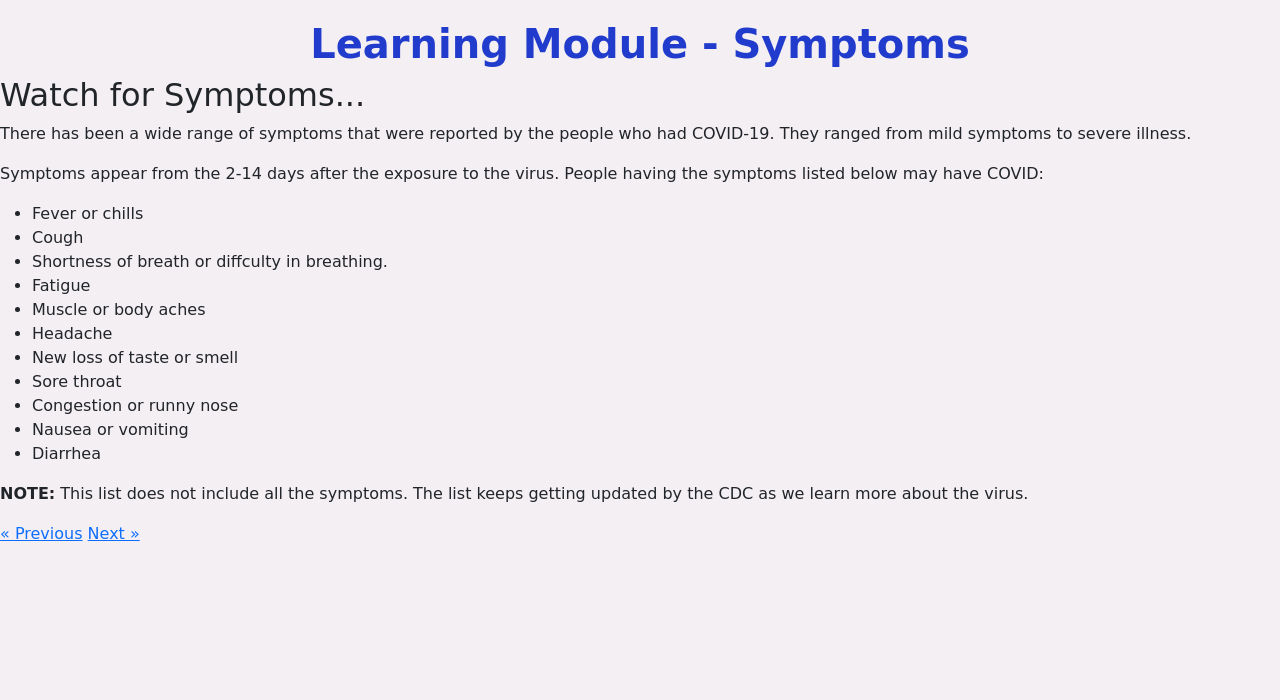
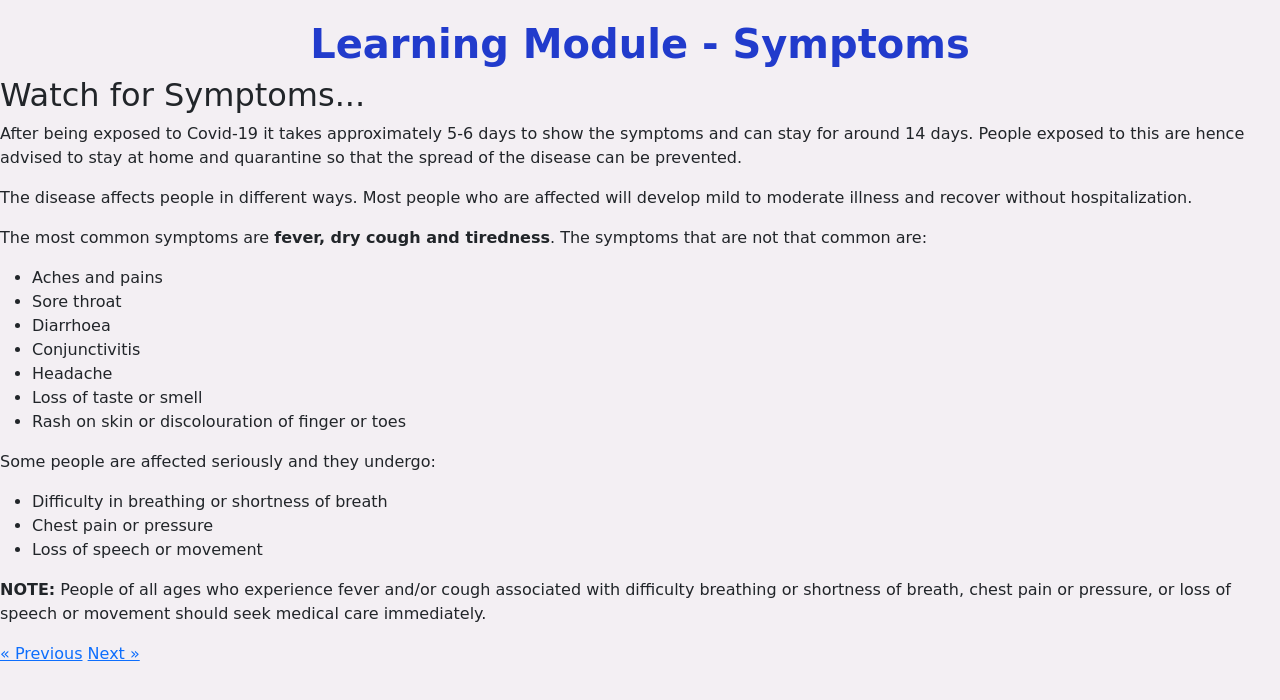
Before and after one commit to Aartipote/CITS5505_PROJ, a Flask app: page /symptoms in a window 1280 px wide. Shown: the part 56-756 px from the top of the page. Run offline with Flask 2, Linux system fonts and the light colour scheme; a user stored in the database is signed in; some libraries are stand-ins or nearby versions.

Commit message:
resolved subsmission page issue

```diff
--- a/app/templates/safe_practices.html
+++ b/app/templates/safe_practices.html
@@ -11,12 +11,14 @@
         <div class="hygiene-video-container-1">
             <!-- <iframe width="560" height="315" src="https://www.youtube.com/watch?v=REB-Mm_7nJU">
             </iframe> -->
+            <p>Always be aware of the development of the disease and national policies that are affective in your country in order to stop the spread of the disease. Follow the rules, even if they are inconvenient today, they will protect you tomorrow.</p>
+            <p>Some of the measure to be taken to prevent covid can be understood and learnt in the below video. Click of the video to watch!!!</p>
             <h2><u>Steps to prevent spread of the virus:</u></h2>
-            <iframe width="800" height="515" src="https://www.youtube.com/embed/8c_UJwLq8PI" frameborder="0" allowfullscreen></iframe>
+            <iframe width="800" height="495" src="https://www.youtube.com/watch?v=8c_UJwLq8PI" frameborder="0" allowfullscreen></iframe>
         </div>
         <div class="hygiene-video-container-2">
             <h2><u>Precautions to take while going back to work:</u></h2>
-            <iframe width="800" height="515" src="https://www.youtube.com/embed/REB-Mm_7nJU" frameborder="0" allowfullscreen></iframe>
+            <iframe width="800" height="495" src="https://www.youtube.com/watch?v=HG7eOw-1F6w" frameborder="0" allowfullscreen></iframe>
         </div>
         <div class="nextprev">
             <a href="/aboutcovid" class="previous">&laquo; Previous</a>
--- a/app/templates/symptoms.html
+++ b/app/templates/symptoms.html
@@ -10,24 +10,30 @@
         <div class="content-aboutcovid-page">
             <h2>Watch for Symptoms...</h2>
             <p>
-                There has been a wide range of symptoms that were reported by the people who had COVID-19. They ranged from mild symptoms to severe illness.
+                After being exposed to Covid-19 it takes approximately 5-6 days to show the symptoms and can stay for around 14 days. People exposed to this are hence advised to stay at home and quarantine so that the spread of the disease can be prevented.
             </p>
-            <p>Symptoms appear from the 2-14 days after the exposure to the virus. People having the symptoms listed below may have COVID: </p>
+            <p>The disease affects people in different ways. Most people who are affected will develop mild to moderate illness and recover without hospitalization.  </p>
+
+            <p>The most common symptoms are <b>fever, dry cough and tiredness</b>. The symptoms that are not that common are:</p>
             <ul>
-                <li>Fever or chills</li>
-                <li>Cough</li>
-                <li>Shortness of breath or diffculty in breathing.</li>
-                <li>Fatigue</li>
-                <li>Muscle or body aches</li>
+                <li>Aches and pains</li>
+                <li>Sore throat</li>
+                <li>Diarrhoea</li>
+                <li>Conjunctivitis</li>
                 <li>Headache</li>
-                <li>New loss of taste or smell</li>
-                <li>Sore throat</li>
-                <li>Congestion or runny nose</li>
-                <li>Nausea or vomiting</li>
-                <li>Diarrhea</li>
+                <li>Loss of taste or smell</li>
+                <li>Rash on skin or discolouration of finger or toes</li>
+            </ul>
+
+            <p>Some people are affected seriously and they undergo:</p>
+            <ul>
+                <li>Difficulty in breathing or shortness of breath</li>
+                <li>Chest pain or pressure</li>
+                <li>Loss of speech or movement</li>
             </ul>
             <p>
-                <b>NOTE:</b> This list does not include all the symptoms. The list keeps getting updated by the CDC as we learn more about the virus.
+
+                <b>NOTE:</b> People of all ages who experience fever and/or cough associated with difficulty breathing or shortness of breath, chest pain or pressure, or loss of speech or movement should seek medical care immediately.
             </p>
         </div>
         <div class="nextprev">
--- a/app/views.py
+++ b/app/views.py
@@ -209,6 +209,7 @@ def whattodo():
 @app.route('/assessment',methods=['GET','POST'])
 @login_required
 def assessment():
+
     form = AssessmentForm()
     ques1 = 'Vaccination can lead to an increase in mutation.'
     ques2 = 'Covid-19 is a'
@@ -217,10 +218,15 @@ def assessment():
 
     questions = [ques1,ques2,ques3,ques4]
 
+
+
     actual_answers = ['No','Virus','False','Sore throat']
     if request.method == 'POST':
         user_answers = [request.form.get('question1'),request.form.get('question2'),request.form.get('question3'),request.form.get('question4')]
         sep = "/"
+
+
+
         user_answer_concat = sep.join(user_answers)
 
         user_row = User.query.get(current_user.id)
@@ -232,7 +238,8 @@ def assessment():
     return render_template("assessment.html" , name=current_user.username,questions=questions)
 
 
-@app.route('/submission',methods=['GET'])
+
+@app.route('/submission',methods=['GET','POST'])
 @login_required
 def submission():
     form = AssessmentForm()
@@ -248,17 +255,24 @@ def submission():
     user_row_subm = User.query.get(current_user.id)
     ans_string = user_row_subm.answers
     ans = ans_string.split('/')
-    actual_answers = ['No','Virus','False','Sore throat']
-    tot_value = 0
-    answer_correctness=[]
-    for x in range(len(actual_answers)):
-        if(ans[x]==actual_answers[x]):
-            tot_value +=1
-            answer_correctness.append('Correct')
-        else:
-            answer_correctness.append('In-correct')
+    if len(ans) == 1 and ans[0]=='':
+        flash("You need to do the assessment before you can check the Submissions!!!")
+        return redirect(url_for('assessment'))
+    else:
+        actual_answers = ['No','Virus','False','Sore throat']
+        tot_value = 0
+        answer_correctness=[]
+        for x in range(len(actual_answers)):
+            if(ans[x]==actual_answers[x]):
+                tot_value +=1
+                answer_correctness.append('Correct')
+            else:
+                answer_correctness.append('In-correct')
 
-    return render_template("submission.html",form = form, name=current_user.username,ans=answer_correctness, total = tot_value, questions=questions)
+        return render_template("submission.html",form = form, name=current_user.username,ans=answer_correctness, total = tot_value, questions=questions)
+
+
+
 
 @app.route('/progress')
 @login_required
```
Also changed, not shown: app/templates/aboutcovid.html (+10 -21 lines), app/templates/assessment.html (+11 -0 lines), app/templates/whattodo.html (+8 -2 lines), appdatabase.db, 1 other file.
